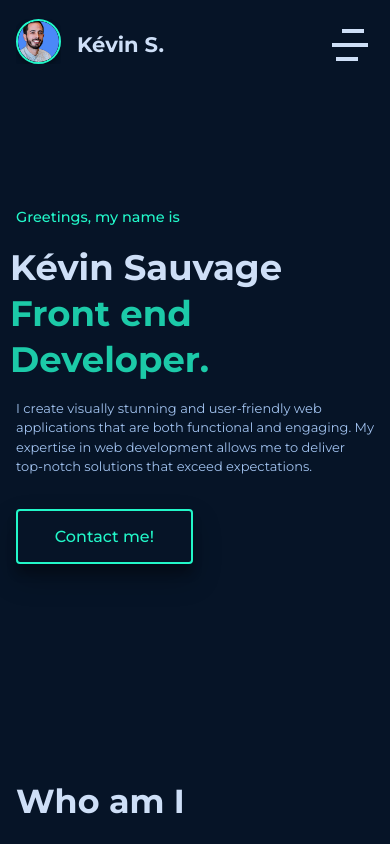
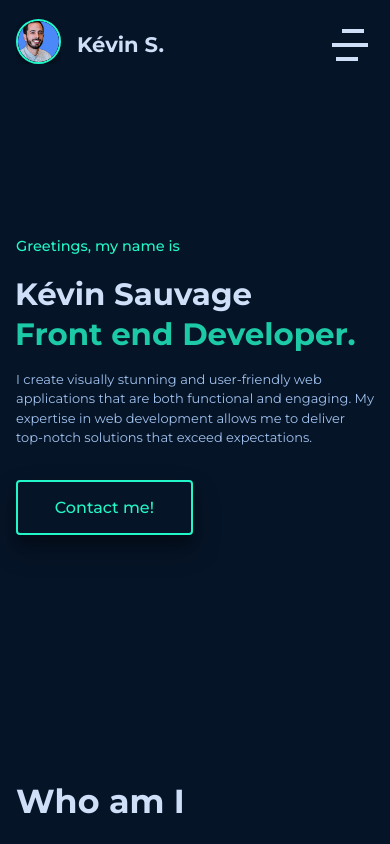
Before and after one commit to kevinsauvage/next-portfolio, a Next.js app: page / in a window 390 px wide. Shown: the top 844 px of the page. Built offline with nearby package versions, Linux system fonts and the light colour scheme.

Commit message:
improve mobile version

```diff
--- a/src/component/Banner/Banner.module.scss
+++ b/src/component/Banner/Banner.module.scss
@@ -30,21 +30,29 @@
   }
 
   h1 {
-    @include font-size(2rem, 5.9rem);
+    @include font-size(1.7rem, 5.9rem);
     position: relative;
     left: -6px;
     line-height: 1.3;
+
+    @include respond(mobile_l) {
+      left: -1px;
+    }
   }
 
   h2 {
     position: relative;
     left: -6px;
-    @include font-size(2rem, 5.9rem);
+    @include font-size(1.7rem, 5.9rem);
     width: fit-content;
     color: var(--primary);
     color: rgba(var(--rgb-primary), 0.8);
     font-weight: 700;
     line-height: 1.3;
+
+    @include respond(mobile_l) {
+      left: -1px;
+    }
   }
 
   .subtitle {
```
